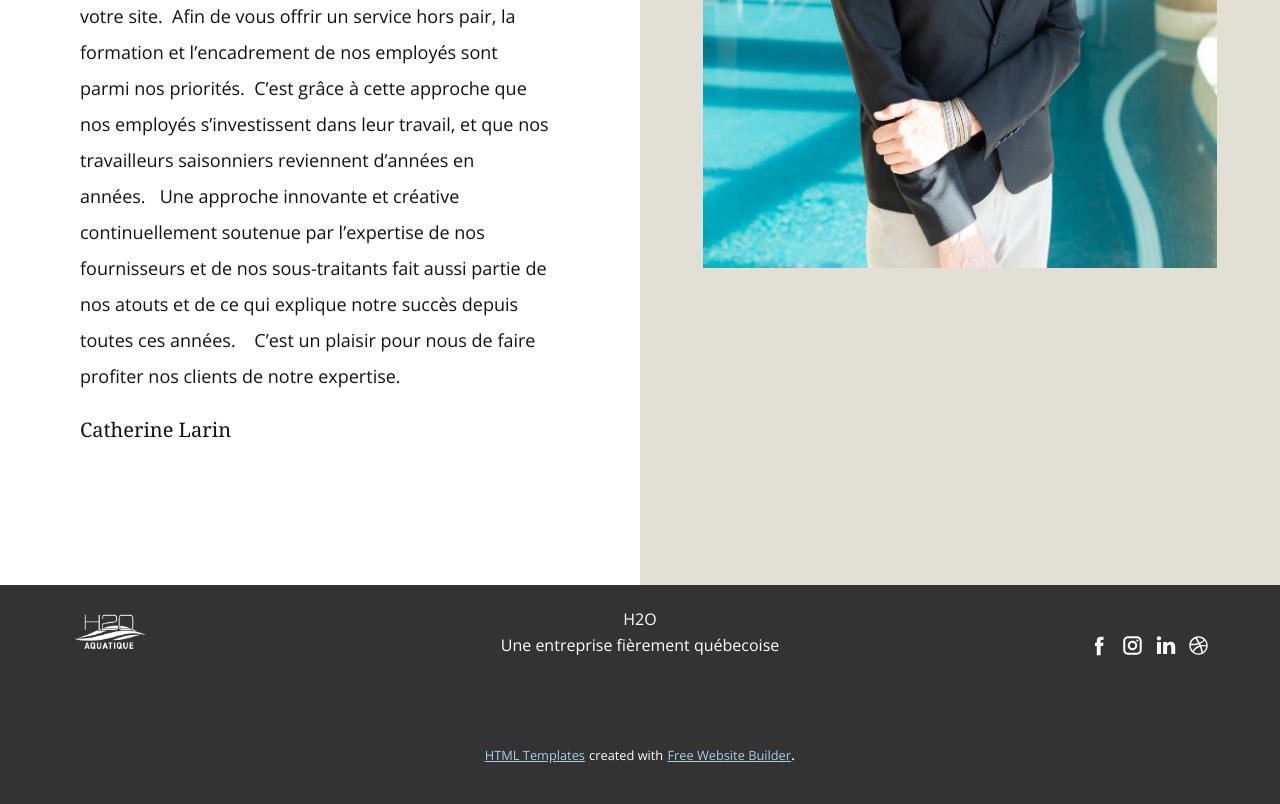
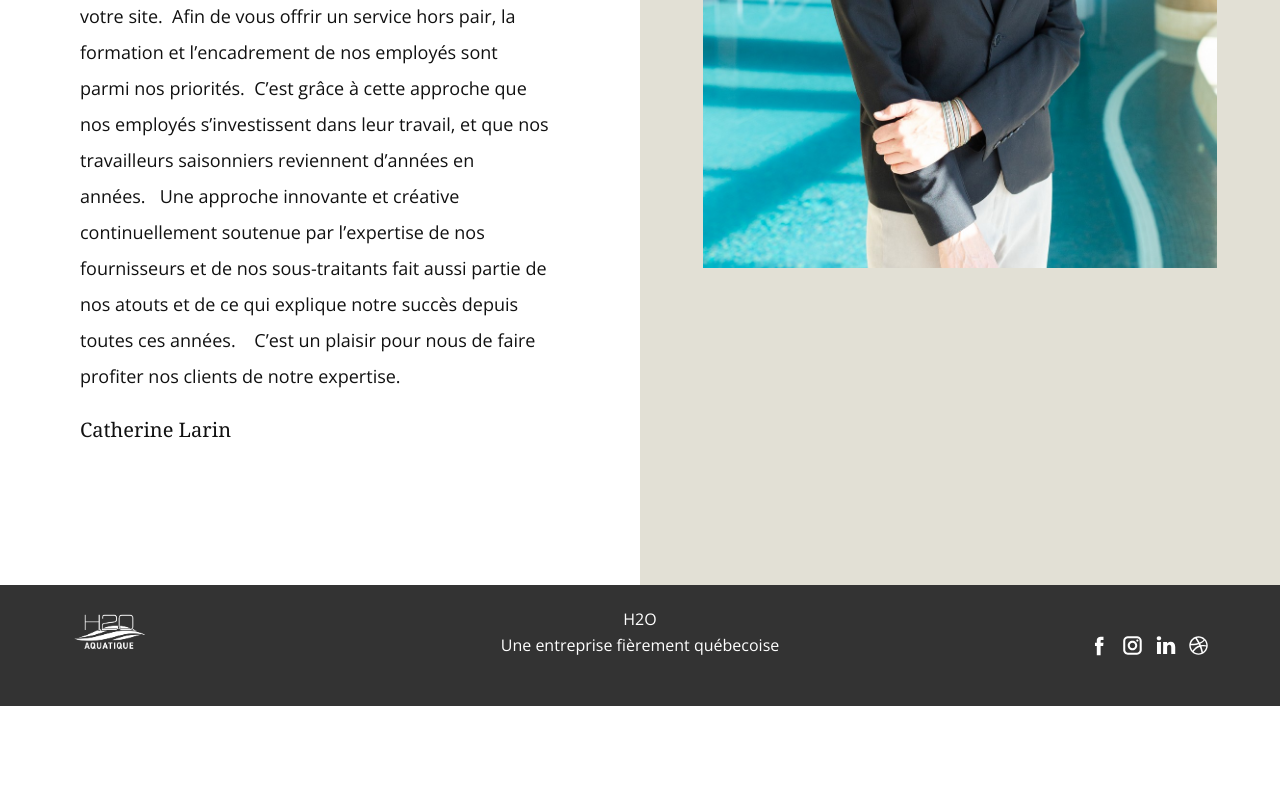
Before and after one commit to h2oaquaique/h2oaquaique.github.io, a plain HTML site: page Notre-entreprise.html in a window 1280 px wide. Shown: the part 2919-3723 px from the top of the page. After the commit the page ends 3625 px from the top, so only its background shows below. Drawn offline with nearby package versions, Linux system fonts and the light colour scheme.

Commit message:
Update Notre-entreprise.html

```diff
--- a/Notre-entreprise.html
+++ b/Notre-entreprise.html
@@ -301,16 +301,6 @@ expertise.</p>
         <p class="u-align-center-lg u-align-center-md u-align-center-xl u-text u-text-1">H2O<br>Une entreprise fièrement québecoise
         </p>
       </div></footer>
-    <section class="u-backlink u-clearfix u-grey-80">
-      <a class="u-link" href="https://nicepage.com/html-templates" target="_blank">
-        <span>HTML Templates</span>
-      </a>
-      <p class="u-text">
-        <span>created with</span>
-      </p>
-      <a class="u-link" href="https://nicepage.com/website-builder" target="_blank">
-        <span>Free Website Builder</span>
-      </a>.
-    </section>
+
   </body>
 </html>
```
